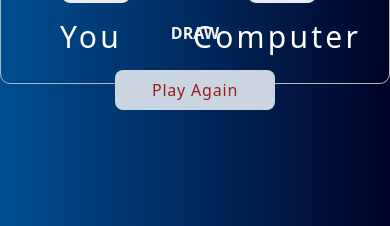
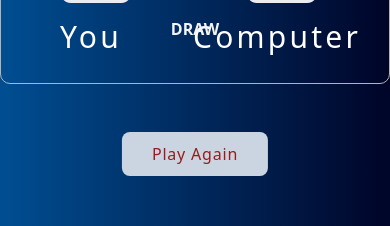
Before and after one commit to gopesh123-us/rock-paper-scissor, an Angular app: page / in a window 390 px wide. Both pictures are taken after a click on the icon 59 px from the left and 316 px from the top of the page. Shown: the part 591-817 px from the top of the page. Built offline with nearby package versions, Linux system fonts and the light colour scheme.

Commit message:
play button positioning

```diff
--- a/src/app/pages/game/game.component.css
+++ b/src/app/pages/game/game.component.css
@@ -87,10 +87,11 @@ html {
   background-image: linear-gradient(rgb(17, 0, 255), rgb(231, 219, 222));
 }
 
-.play-again-btn-lower-div {
+.play-btn {
   position: relative;
   width: 100%;
-  transform: translate(-0%, 350%);
+  transform: translate(0%, 150%);
+  padding: 10px 30px;
   margin: 1 auto;
   text-align: center;
 }
@@ -197,6 +198,14 @@ html {
   .message-n-reset-box {
     display: none;
   }
+  .play-btn {
+    position: relative;
+    width: 100%;
+    transform: translate(0%, -10%);
+    padding: 10px 30px;
+    margin: 1 auto;
+    text-align: center;
+  }
 }
 @media only screen and (min-width: 768px) {
   .footer-msg {
--- a/src/app/pages/game/game.component.html
+++ b/src/app/pages/game/game.component.html
@@ -94,7 +94,7 @@
     <button
       *ngIf="getShowButton()"
       type="reset"
-      class="w-40 py-2 tracking-wider text-red-800 rounded-lg cursor-pointer bg-slate-300 font-extralight hover:bg-slate-500"
+      class="w-40 py-2 tracking-wider text-red-800 rounded-lg cursor-pointer play-btn bg-slate-300 font-extralight hover:bg-slate-500"
       (click)="handlePlayAgain()"
     >
       Play Again
```
